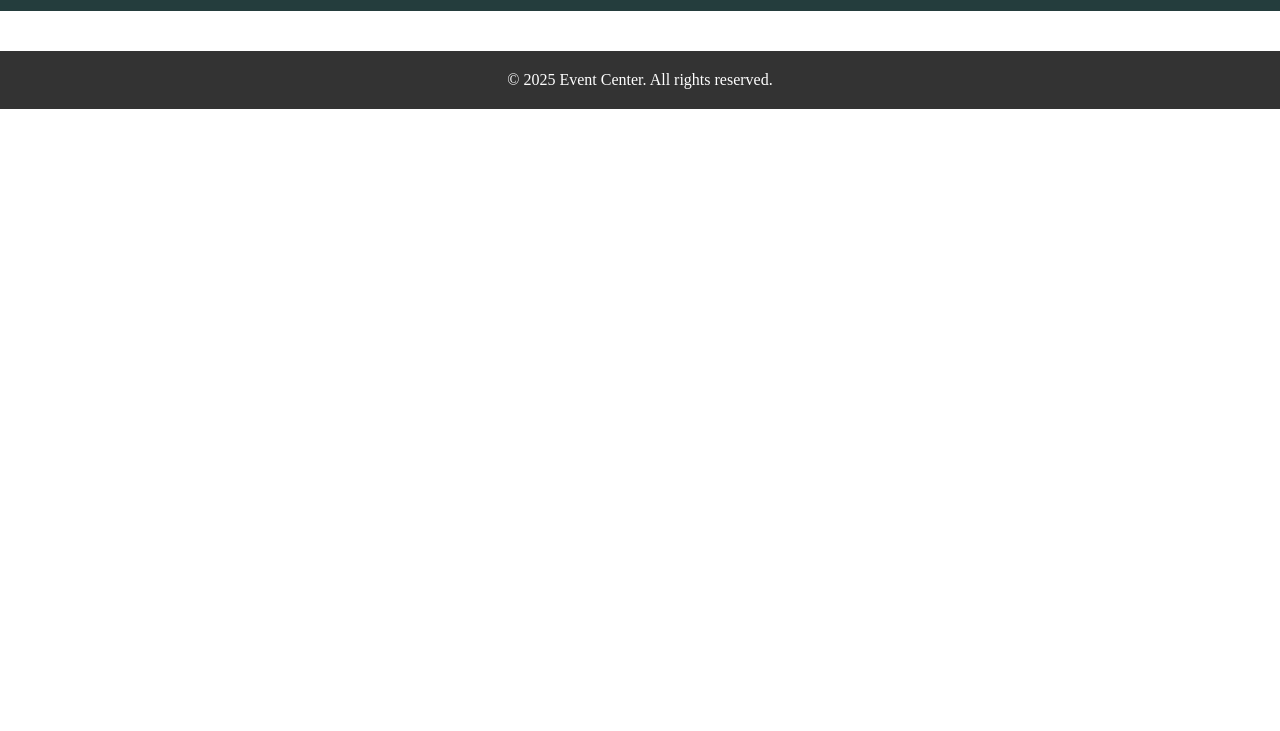
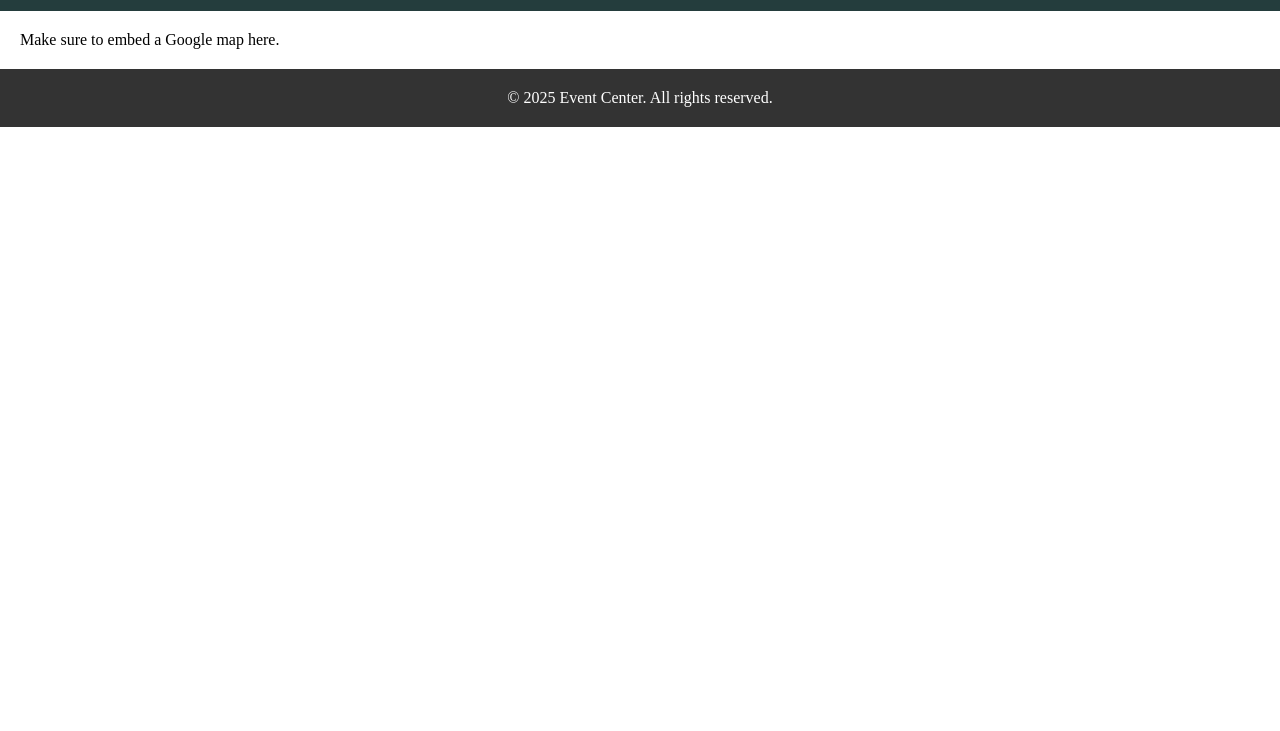
Before and after one commit to ja-codingtemple/-HTML---CSS--Event-Center-Website--Live-Event-9.0-, a plain HTML site: page location.html in a window 1280 px wide. Shown: the part 69-800 px from the top of the page. Drawn offline with Linux system fonts and the light colour scheme.

Commit message:
Added reminder.

```diff
--- a/location.html
+++ b/location.html
@@ -25,7 +25,7 @@
     </header>
 
     <main class="site-main">
-
+        Make sure to embed a Google map here.
     </main>
 
     <footer class="site-footer">
```
